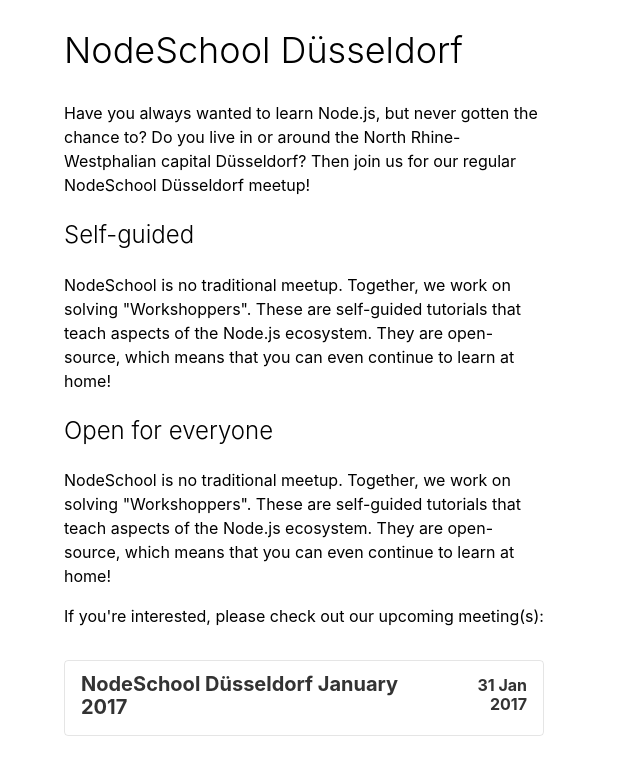
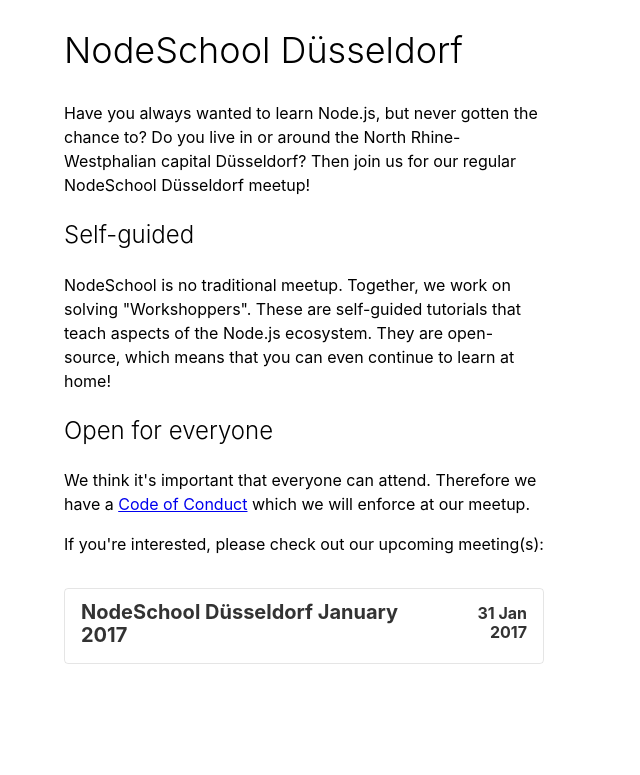
Before and after one commit to nodeschool/dusseldorf, a Jekyll site: the page built from index.html, in a window 1280 px wide. Shown: the top 775 px of the page, without its empty margins (0-640 px from the left). Built offline with Jekyll 4.4.1, drawn with Linux system fonts in a browser that asks for light colours.

Commit message:
fix duplicate text

```diff
--- a/index.html
+++ b/index.html
@@ -18,10 +18,9 @@ title: NodeSchool Düsseldorf
 </p>
 <h3 class="f3 fw3">Open for everyone</h3>
 <p class="lh-copy measure">
-  NodeSchool is no traditional meetup. Together, we work on solving
-  "Workshoppers". These are self-guided tutorials that teach aspects
-  of the Node.js ecosystem. They are open-source, which means that you
-  can even continue to learn at home!
+  We think it's important that everyone can attend. Therefore we have a
+  <a href="https://github.com/nodeschool/dusseldorf/blob/master/CODE_OF_CONDUCT.md">Code of Conduct</a>
+  which we will enforce at our meetup.
 </p>
 <p class="lh-copy measure">
   If you're interested, please check out our upcoming meeting(s):
```
